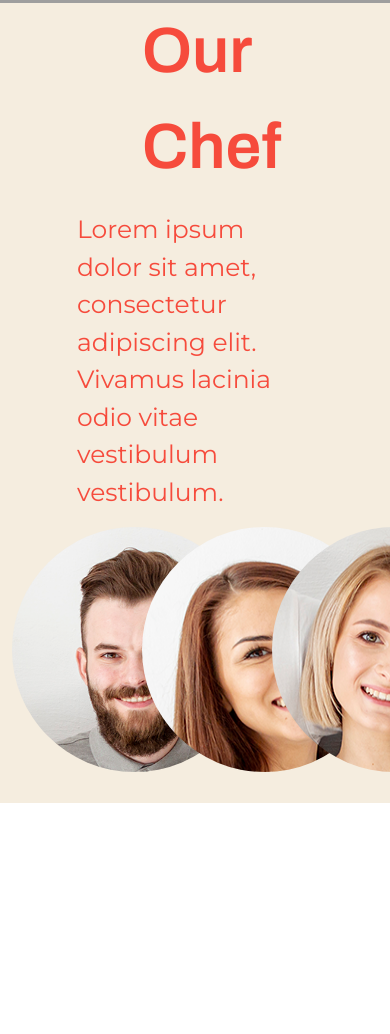
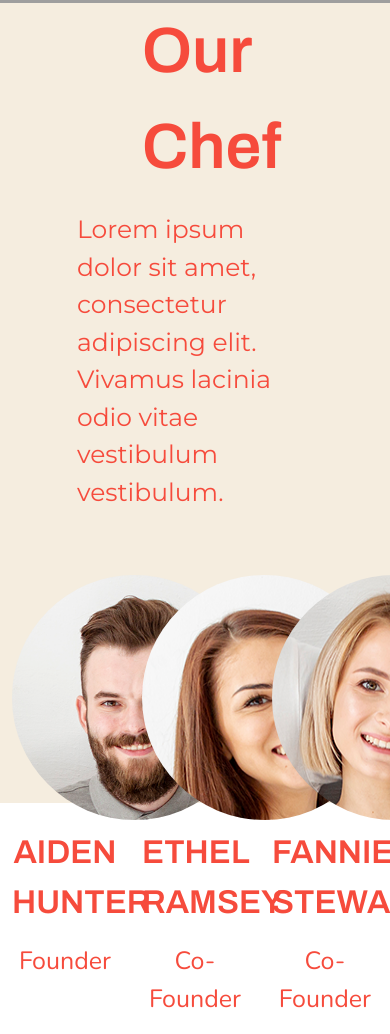
Before and after one commit to saliksian/BurgerResurant, a plain HTML site: page index.html in a window 390 px wide. Shown: the part 797-1831 px from the top of the page. Before the commit the page ends 1600 px from the top, so only its background shows below. Drawn offline with nearby package versions, Linux system fonts and the light colour scheme; grey boxes are pictures that could not be loaded; a web font is replaced by a local one.

Commit message:
Grp-2 complete
group2 complete without responsiveness

```diff
--- a/index.html
+++ b/index.html
@@ -118,15 +118,21 @@
           <div class="col-2"></div>
         </div>
         <!-- row 3 cards -->
-        <div class="row">
-          <div class="col-4">
+        <div class="row mt-5">
+          <div class="col-4 text-center">
             <img class="rounded-circle card1_img_group2" src="./assests/Aiden.png" alt="Aiden">
+            <p class="mt-2 cards_title_group2">AIDEN HUNTER</p>
+            <P class="cards_bodytext_group2">Founder</P>
           </div>
-          <div class="col-4">
+          <div class="col-4 text-center">
             <img class="rounded-circle card2_img_group2" src="./assests/Ethel.png" alt="Ethel">
+            <p class="mt-2 cards_title_group2">ETHEL RAMSEY</p>
+            <p class="cards_bodytext_group2">Co-Founder</p>
           </div>
-          <div class="col-4">
+          <div class="col-4 text-center">
             <img class="rounded-circle card3_img_group2" src="./assests/Fannie.png" alt="Fannie">
+            <p class="mt-2 cards_title_group2">FANNIE STEWART</p>
+            <p class="cards_bodytext_group2">Co-Founder</p>
           </div>
         </div>
 
--- a/style.css
+++ b/style.css
@@ -71,6 +71,18 @@
     width: 245px;
     height: 245px;
 }
+.cards_title_group2{
+    font-family: 'Archivo', sans-serif;
+    color: #f64b3c;
+    font-size: 33px;
+    font-weight: bold;
+}
+.cards_bodytext_group2{
+    font-size: 25px;
+    color: #f64b3c;
+    font-family: 'Nunito', sans-serif;
+
+}
 @media screen and (max-width: 992px){
     .button_group1{
         width: 223px;
```
